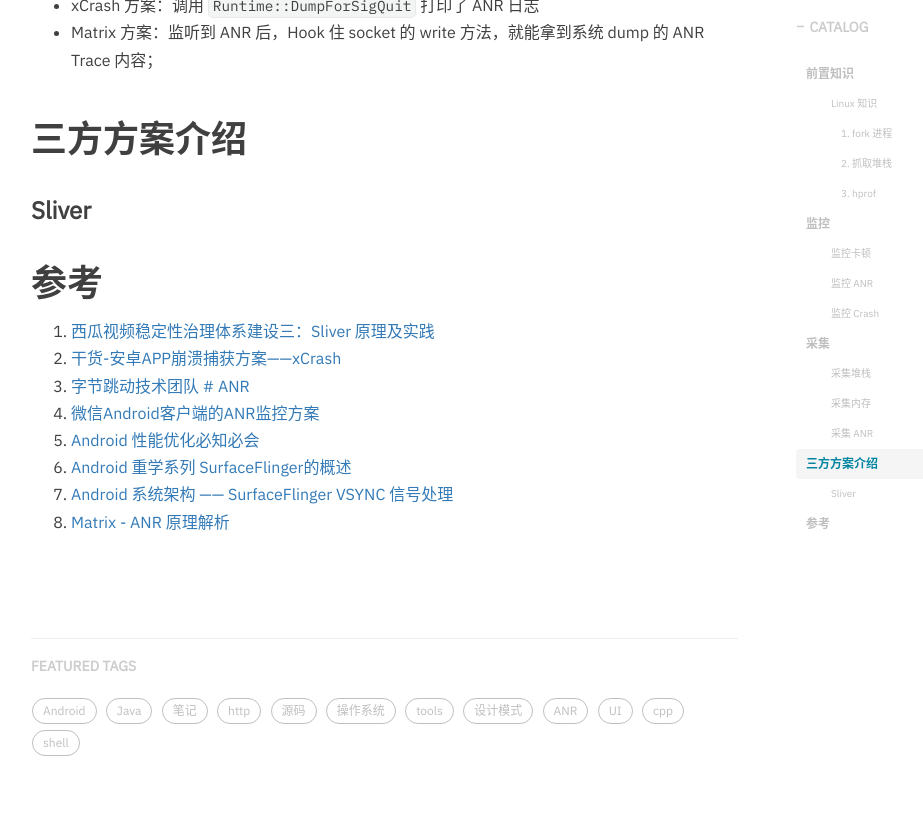
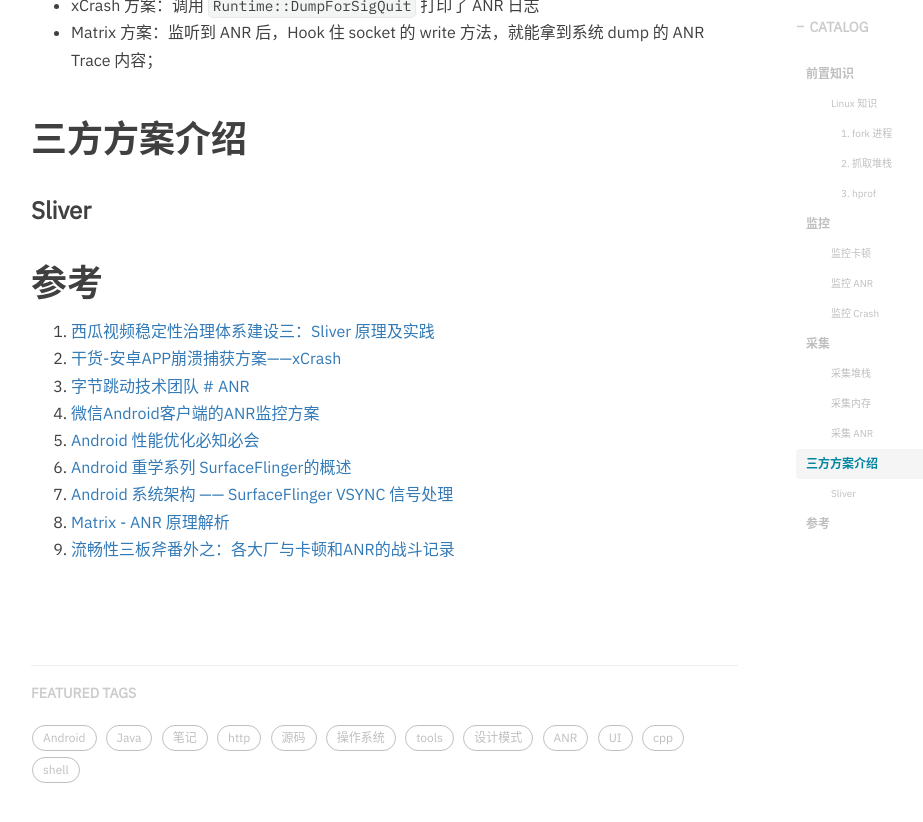
Before and after one commit to hurshi/hurshi.github.io, a Jekyll site: the page built from _posts/2023-05-23-Caton.md, in a window 1280 px wide and 900 px high, scrolled down 3994 px. Shown: the top 822 px of the window, without its empty margins (234-1157 px from the left). Built offline with Jekyll 4.4.1, drawn with Linux system fonts in a browser that asks for light colours; nearby versions of some CDN libraries; some web fonts are replaced; comment, search, counter and statistics services are not loaded.

Commit message:
fix blog

```diff
--- a/_posts/2023-05-23-Caton.md
+++ b/_posts/2023-05-23-Caton.md
@@ -179,3 +179,4 @@ tags:
 1.  [Android 重学系列 SurfaceFlinger的概述](https://www.jianshu.com/p/c954bcceb22a)
 1.  [Android 系统架构 —— SurfaceFlinger VSYNC 信号处理](https://sharrychoo.github.io/blog/android-source/surfaceflinger-vsync-dispatch)
 1.  [Matrix - ANR 原理解析](https://www.dalvik.work/2021/12/03/matrix-anr/)
+1.  [流畅性三板斧番外之：各大厂与卡顿和ANR的战斗记录](https://juejin.cn/post/7223023777641922621)
```
